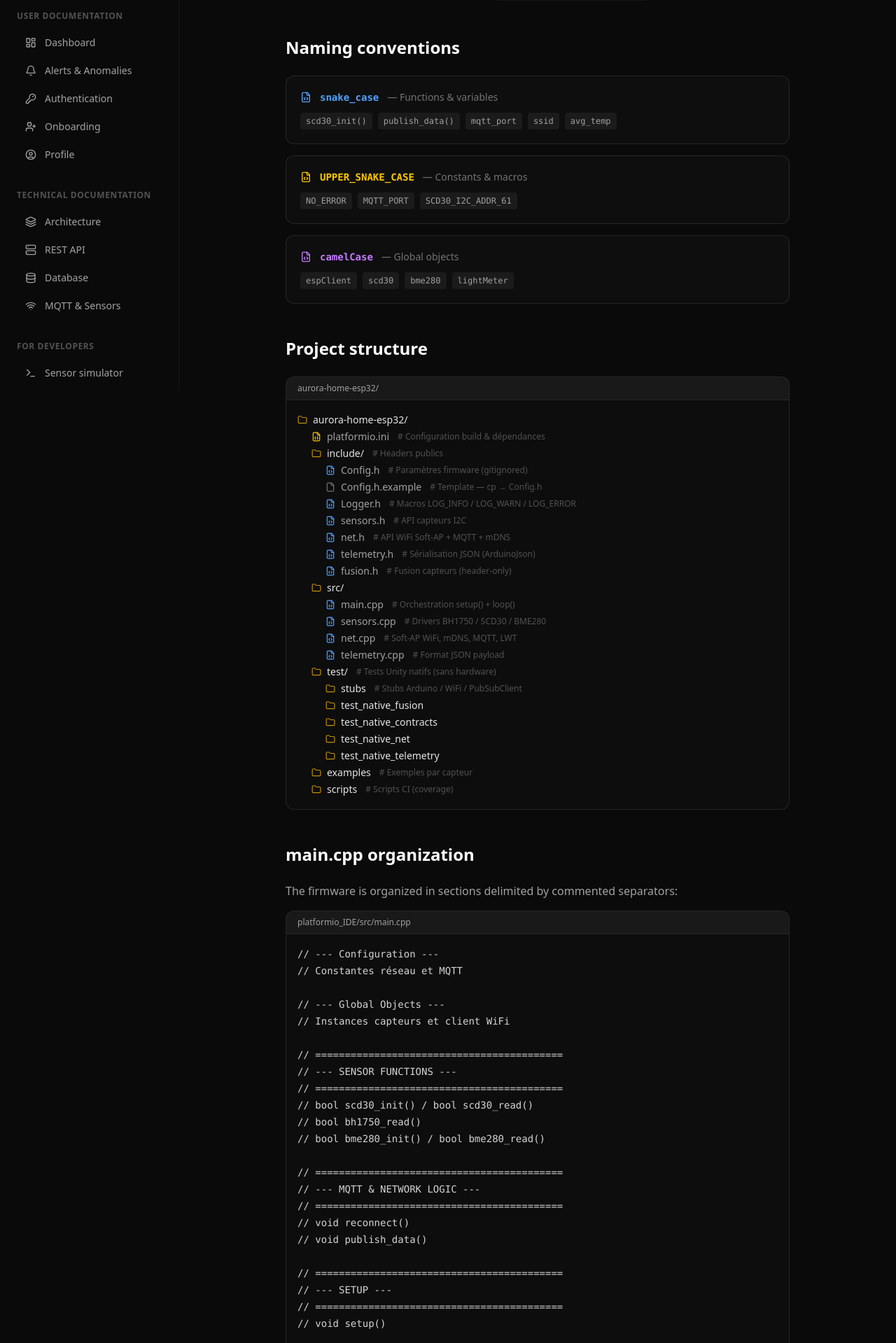
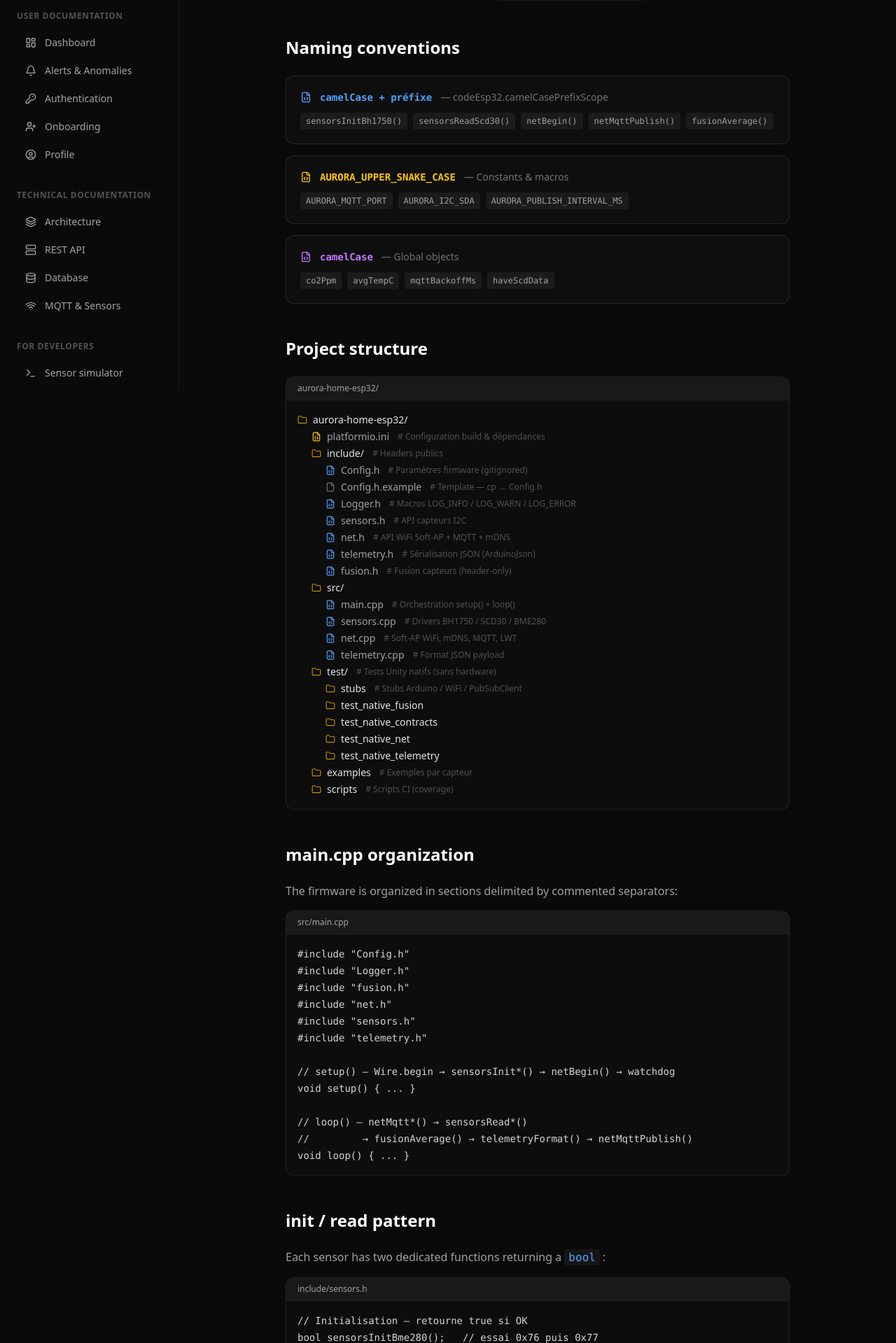
Before and after one commit to ESP-AuroraHome/aurora-home-documentation, a Next.js app: page /en/docs/code-esp32 in a window 1280 px wide. Shown: the part 241-2160 px from the top of the page at 70% size. Built offline with nearby package versions, Linux system fonts and the light colour scheme.

Commit message:
docs(esp32): update naming conventions, patterns, error handling and loop

```diff
--- a/src/app/[locale]/docs/code-esp32/page.tsx
+++ b/src/app/[locale]/docs/code-esp32/page.tsx
@@ -141,28 +141,32 @@ export default async function DocsCodeEsp32() {
 				<div className="grid gap-4">
 					{[
 						{
-							rule: "snake_case",
-							scopeKey: "snakeCaseScope",
+							rule: "camelCase + préfixe",
+							scopeKey: "camelCasePrefixScope",
 							color: "blue",
 							examples: [
-								"scd30_init()",
-								"publish_data()",
-								"mqtt_port",
-								"ssid",
-								"avg_temp",
+								"sensorsInitBh1750()",
+								"sensorsReadScd30()",
+								"netBegin()",
+								"netMqttPublish()",
+								"fusionAverage()",
 							],
 						},
 						{
-							rule: "UPPER_SNAKE_CASE",
+							rule: "AURORA_UPPER_SNAKE_CASE",
 							scopeKey: "upperSnakeCaseScope",
 							color: "yellow",
-							examples: ["NO_ERROR", "MQTT_PORT", "SCD30_I2C_ADDR_61"],
+							examples: [
+								"AURORA_MQTT_PORT",
+								"AURORA_I2C_SDA",
+								"AURORA_PUBLISH_INTERVAL_MS",
+							],
 						},
 						{
 							rule: "camelCase",
 							scopeKey: "camelCaseScope",
 							color: "purple",
-							examples: ["espClient", "scd30", "bme280", "lightMeter"],
+							examples: ["co2Ppm", "avgTempC", "mqttBackoffMs", "haveScdData"],
 						},
 					].map(({ rule, scopeKey, color, examples }) => (
 						<div
@@ -201,34 +205,19 @@ export default async function DocsCodeEsp32() {
 			<div className="mb-12">
 				<h2 className="text-2xl font-bold mb-6">{t("mainCppTitle")}</h2>
 				<p className="text-neutral-400 mb-4">{t("mainCppDesc")}</p>
-				<CodeBlock title="platformio_IDE/src/main.cpp">{`// --- Configuration ---
-// Constantes réseau et MQTT
+				<CodeBlock title="src/main.cpp">{`#include "Config.h"
+#include "Logger.h"
+#include "fusion.h"
+#include "net.h"
+#include "sensors.h"
+#include "telemetry.h"
 
-// --- Global Objects ---
-// Instances capteurs et client WiFi
+// setup() — Wire.begin → sensorsInit*() → netBegin() → watchdog
+void setup() { ... }
 
-// ==========================================
-// --- SENSOR FUNCTIONS ---
-// ==========================================
-// bool scd30_init() / bool scd30_read()
-// bool bh1750_read()
-// bool bme280_init() / bool bme280_read()
-
-// ==========================================
-// --- MQTT & NETWORK LOGIC ---
-// ==========================================
-// void reconnect()
-// void publish_data()
-
-// ==========================================
-// --- SETUP ---
-// ==========================================
-// void setup()
-
-// ==========================================
-// --- LOOP ---
-// ==========================================
-// void loop()`}</CodeBlock>
+// loop() — netMqtt*() → sensorsRead*()
+//         → fusionAverage() → telemetryFormat() → netMqttPublish()
+void loop() { ... }`}</CodeBlock>
 			</div>
 
 			<div className="mb-12">
@@ -240,25 +229,15 @@ export default async function DocsCodeEsp32() {
 					</code>{" "}
 					{t("patternDesc2")}
 				</p>
-				<CodeBlock title="Pattern de fonction capteur">{`// Initialisation — retourne true si OK
-bool bme280_init(Adafruit_BME280 &bme) {
-    if (!bme.begin(0x76)) {   // Essai adresse principale
-        if (!bme.begin(0x77)) return false;  // Fallback
-    }
-    bme.setSampling(...);
-    return true;
-}
+				<CodeBlock title="include/sensors.h">{`// Initialisation — retourne true si OK
+bool sensorsInitBme280();   // essai 0x76 puis 0x77
+bool sensorsInitScd30();    // reset + firmware check
+bool sensorsInitBh1750();
 
 // Lecture — retourne true UNIQUEMENT si données disponibles
-bool scd30_read(SensirionI2cScd30 &scd30, float &co2, float &temp, float &hum) {
-    uint16_t dataReady = 0;
-    scd30.getDataReady(dataReady);
-    if (dataReady) {
-        scd30.readMeasurementData(co2, temp, hum);
-        return true;
-    }
-    return false;
-}`}</CodeBlock>
+bool sensorsReadScd30(float& co2Ppm, float& tempC, float& humPct);
+bool sensorsReadBme280(float& tempC, float& humPct, float& pressureHpa);
+bool sensorsReadBh1750(float& lux);`}</CodeBlock>
 			</div>
 
 			<div className="mb-12">
@@ -274,10 +253,10 @@ bool scd30_read(SensirionI2cScd30 &scd30, float &co2, float &temp, float &hum) {
 								<p className="text-sm text-neutral-400 mb-3">
 									{t("criticalErrorDesc")}
 								</p>
-								<CodeBlock>{`if (!scd30_init(scd30)) {
-    Serial.println("SCD30 ERROR");
-    while(1) delay(1000);  // Redémarrage manuel requis
-}`}</CodeBlock>
+								<CodeBlock>{`if (!sensorsInitScd30()) fatalReboot("SCD30 init");
+if (!sensorsInitBme280()) fatalReboot("BME280 init");
+
+// fatalReboot() : LOG_ERROR → delay(2000) → ESP.restart()`}</CodeBlock>
 							</div>
 						</div>
 					</div>
@@ -292,11 +271,11 @@ bool scd30_read(SensirionI2cScd30 &scd30, float &co2, float &temp, float &hum) {
 								<p className="text-sm text-neutral-400 mb-3">
 									{t("nonCriticalErrorDesc")}
 								</p>
-								<CodeBlock>{`if (!bme280_read(bme280, bme_temp, bme_hum, pres))
-    Serial.println("Warn: BME280 fail");
+								<CodeBlock>{`if (!sensorsReadBme280(bmeTempC, bmeHumPct, pressureHpa))
+    LOG_WARN("BME280 read failed");
 
-if (!bh1750_read(bh1750, light))
-    Serial.println("Warn: BH1750 fail");`}</CodeBlock>
+if (!sensorsReadBh1750(lux))
+    LOG_WARN("BH1750 read failed");`}</CodeBlock>
 							</div>
 						</div>
 					</div>
@@ -305,35 +284,47 @@ if (!bh1750_read(bh1750, light))
 
 			<div className="mb-12">
 				<h2 className="text-2xl font-bold mb-6">{t("nonBlockingTitle")}</h2>
-				<CodeBlock title="void loop()">{`void loop() {
-  if (WiFi.softAPgetStationNum() == 0) {
-      delay(1000); return;  // Attendre client WiFi
+				<CodeBlock title="src/main.cpp — loop()">{`void loop() {
+  esp_task_wdt_reset();
+  const uint32_t now = millis();
+
+  // 1. Attendre client WiFi
+  if (!netHasClient()) { delay(500); return; }
+
+  // 2. Reconnexion MQTT avec backoff exponentiel (1s → 60s)
+  if (!netMqttConnected()) {
+      if (now - mqttLastAttemptMs < mqttBackoffMs) { delay(50); return; }
+      mqttLastAttemptMs = now;
+      if (!netMqttTryConnect()) {  // mDNS d'abord, puis scan IPs
+          mqttBackoffMs = min(mqttBackoffMs * 2, kMqttBackoffMaxMs);
+          return;
+      }
+      mqttBackoffMs = kMqttBackoffInitialMs;
   }
+  netMqttLoop();
 
-  if (!client.connected()) reconnect();
-  client.loop();
+  // 3. Lire SCD30 si donnée prête (~toutes les 2s, non-bloquant)
+  float c = 0, t = 0, h = 0;
+  if (sensorsReadScd30(c, t, h)) { co2Ppm = c; scdTempC = t; haveScdData = true; }
 
-  float co2 = 0, scd_temp = 0, scd_hum = 0;
-  if (scd30_read(scd30, co2, scd_temp, scd_hum)) {
-      // Données prêtes → lire les autres et publier
-      float bme_temp = 0, bme_hum = 0, pres = 0, light = 0;
-      bme280_read(bme280, bme_temp, bme_hum, pres);
-      bh1750_read(bh1750, light);
-
-      float avg_temp = (scd_temp + bme_temp) / 2.0;
-      float avg_hum  = (scd_hum  + bme_hum)  / 2.0;
-      publish_data(avg_temp, avg_hum, pres, co2, light);
-      delay(10000);  // 10s avant prochain cycle
+  // 4. Publier selon AURORA_PUBLISH_INTERVAL_MS (défaut 30s)
+  if (!haveScdData || now - lastPublishMs < AURORA_PUBLISH_INTERVAL_MS) {
+      delay(10); return;
   }
-  delay(10);  // Éviter saturation CPU
+  lastPublishMs = now;
+  sensorsReadBme280(bmeTempC, bmeHumPct, pressureHpa);
+  sensorsReadBh1750(lux);
+  const float avgTempC  = fusionAverage(scdTempC, bmeTempC);
+  const float avgHumPct = fusionAverage(scdHumPct, bmeHumPct);
+  telemetryFormat(payload, sizeof(payload), avgTempC, avgHumPct, ...);
+  netMqttPublish(AURORA_MQTT_TOPIC_DATA, payload);
 }`}</CodeBlock>
 			</div>
 
 			<div className="mb-12">
 				<h2 className="text-2xl font-bold mb-6">{t("i2cConfigTitle")}</h2>
-				<CodeBlock title="setup()">{`Wire.begin(21, 22);       // SDA=GPIO21, SCL=GPIO22
-Wire.setClock(50000);     // 50 kHz (SCD30 recommande ≤100 kHz)
-Wire.setTimeOut(3000);    // 3000ms pour clock stretching SCD30`}</CodeBlock>
+				<CodeBlock title="src/main.cpp — setup()">{`Wire.begin(AURORA_I2C_SDA, AURORA_I2C_SCL);  // GPIO21 (SDA), GPIO22 (SCL)
+// SCD30 : adresse 0x61 — BH1750 : 0x23 — BME280 : 0x76/0x77 (auto)`}</CodeBlock>
 			</div>
 
 			<div className="p-6 rounded-xl border border-white/10 bg-white/[0.02]">
```
